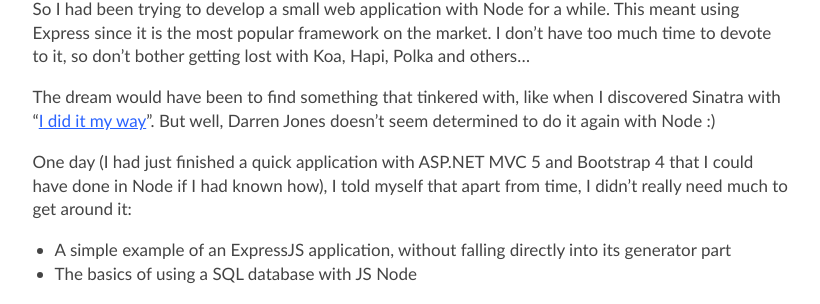
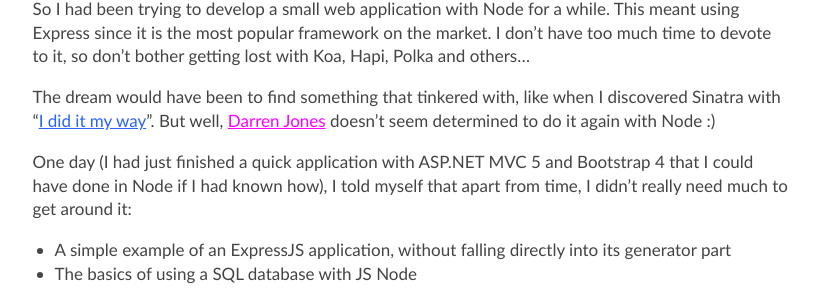
Before and after one commit to michelc/blog2, a Jekyll site: the page built from _posts/2019-11-05-how-i-wrote-a-tutorial.md, in a window 1280 px wide. Shown: the part 1183-1487 px from the top of the page, without its empty margins (10-830 px from the left). Built offline with Jekyll 4.4.1, drawn with Linux system fonts in a browser that asks for light colours; some of the changed lines change nothing that is shown.

Commit message:
Ajout lien perdu pendant traduction...

```diff
--- a/_posts/2019-11-05-how-i-wrote-a-tutorial.md
+++ b/_posts/2019-11-05-how-i-wrote-a-tutorial.md
@@ -25,7 +25,7 @@
 
 So I had been trying to develop a small web application with Node for a while. This meant using Express since it is the most popular framework on the market. I don't have too much time to devote to it, so don't bother getting lost with Koa, Hapi, Polka and others...
 
-The dream would have been to find something that tinkered with, like when I discovered Sinatra with "[I did it my way]({% post_url 2010-07-22-installer-sinatra-windows-7 %})". But well, Darren Jones doesn't seem determined to do it again with Node :)
+The dream would have been to find something that tinkered with, like when I discovered Sinatra with "[I did it my way]({% post_url 2010-07-22-installer-sinatra-windows-7 %})". But well, [Darren Jones](https://twitter.com/daz4126)  doesn't seem determined to do it again with Node :)
 
 One day (I had just finished a quick application with ASP.NET MVC 5 and Bootstrap 4 that I could have done in Node if I had known how), I told myself that apart from time, I didn't really need much to get around it:
 
```
